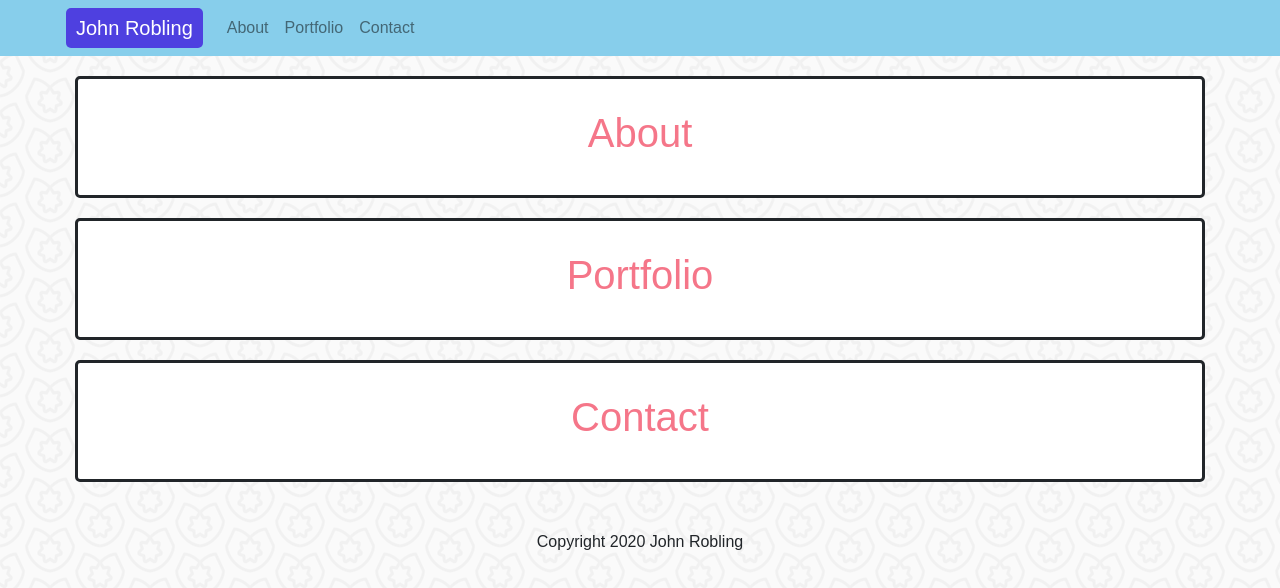
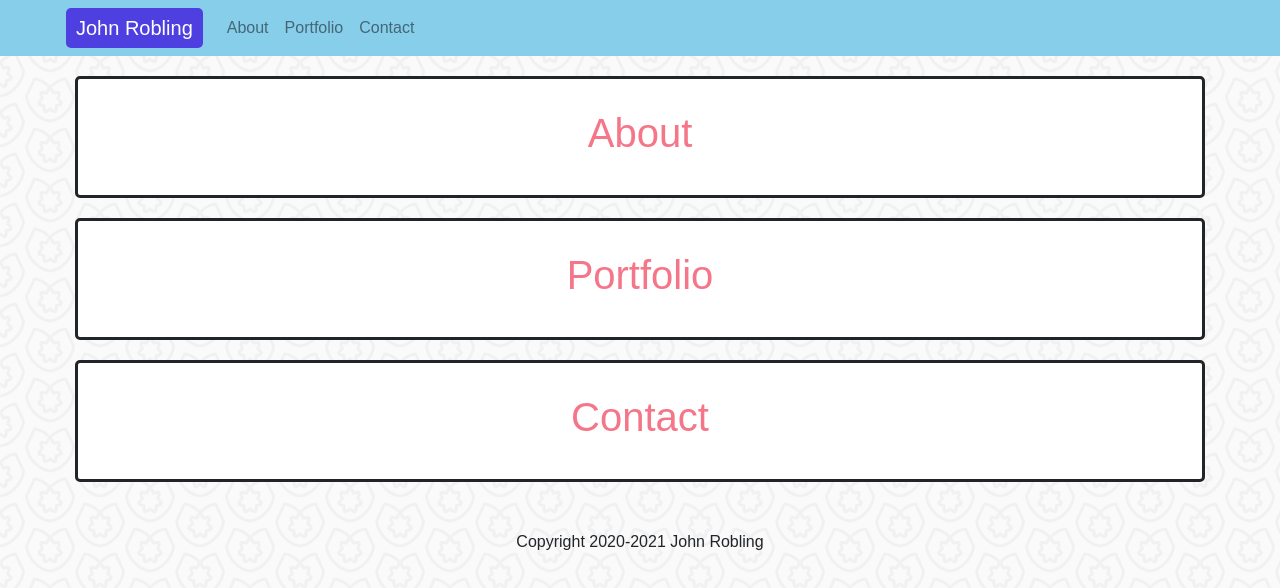
Before and after one commit to roblingjohn/portfolio-react, a React (Create React App) app in the folder client/: page / in a window 1280 px wide. Shown: the top 588 px of the page. Built offline with nearby package versions, Linux system fonts and the light colour scheme; no server answers; the HTML template or start-up script is replaced by a standard one.

Commit message:
added 2021 to copyright year

```diff
--- a/client/src/components/Footer/Footer.js
+++ b/client/src/components/Footer/Footer.js
@@ -3,7 +3,7 @@ import React from "react";
 const Footer = () => {
   return (
     <footer id="sticky-footer" className="text-center">
-      <h6>Copyright 2020 John Robling</h6>
+      <h6>Copyright 2020-2021 John Robling</h6>
     </footer>
   );
 };
```
